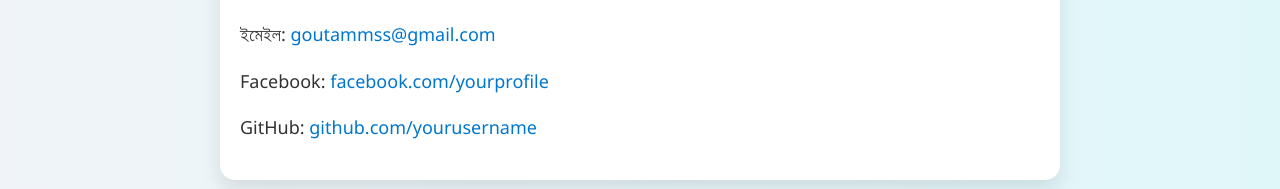
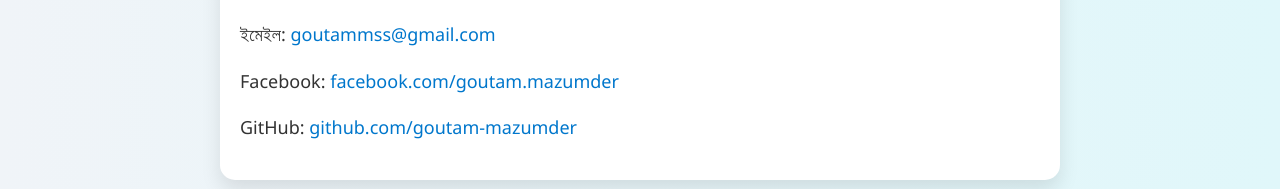
Before and after one commit to goutam-mazumder/goutam-website, a plain HTML site: page index.html in a window 1280 px wide. Shown: the part 651-840 px from the top of the page. Drawn offline with Linux system fonts and the light colour scheme.

Commit message:
Add files via upload

```diff
--- a/index.html
+++ b/index.html
@@ -102,8 +102,8 @@ Reading,writing & speaking tasks in both English & Bengali Language
      <div class="contact">
        <h2>📞 যোগাযোগ</h2>
        <p>ইমেইল: <a href="mailto:goutammss@gmail.com">goutammss@gmail.com</a></p>
-      <p>Facebook: <a href="https://facebook.com/yourprofile" target="_blank">facebook.com/yourprofile</a></p>
-      <p>GitHub: <a href="https://github.com/yourusername" target="_blank">github.com/yourusername</a></p>
+       <p>Facebook: <a href="https://facebook.com/goutam.mazumder" target="_blank">facebook.com/goutam.mazumder</a></p>
+<p>GitHub: <a href="https://github.com/goutam-mazumder" target="_blank">github.com/goutam-mazumder</a></p>
      </div>
    </div>
 
```
Lines whose indentation alone changed are shown as unchanged.
